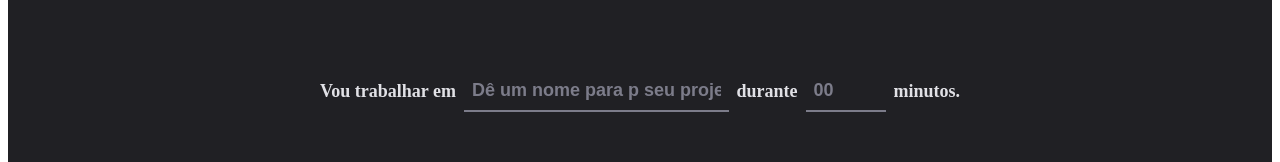
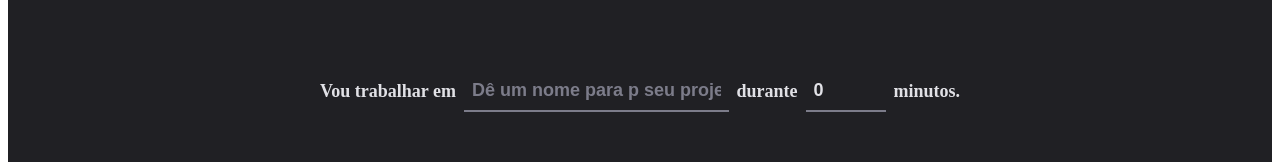
Before and after one commit to brunogm2/react-timer, a React (Vite) app: page / in a window 1280 px wide. Shown: the part 196-358 px from the top of the page. Built offline with nearby package versions, Linux system fonts and the light colour scheme.

Commit message:
♻️ refactor: typescript in the form

```diff
--- a/src/pages/Home/index.tsx
+++ b/src/pages/Home/index.tsx
@@ -12,9 +12,20 @@
   .max(60, 'O intervalo precisa ser de no máximo 60 minutos'),
 });
 
+// interface NewCycleFormData {
+//   task: string;
+//   minutesAmount: number;
+// }
+
+type NewCycleFormData = zod.infer<typeof newCycleFormValidationsSchema>
+
 export function Home() {
-  const { register, handleSubmit, watch } = useForm({
+  const { register, handleSubmit, watch } = useForm<NewCycleFormData>({
     resolver: zodResolver(newCycleFormValidationsSchema),
+    defaultValues: {
+      task: '',
+      minutesAmount: 0,
+    }
   });
 
   function handleCreateNewCycle(data: any) {
```
